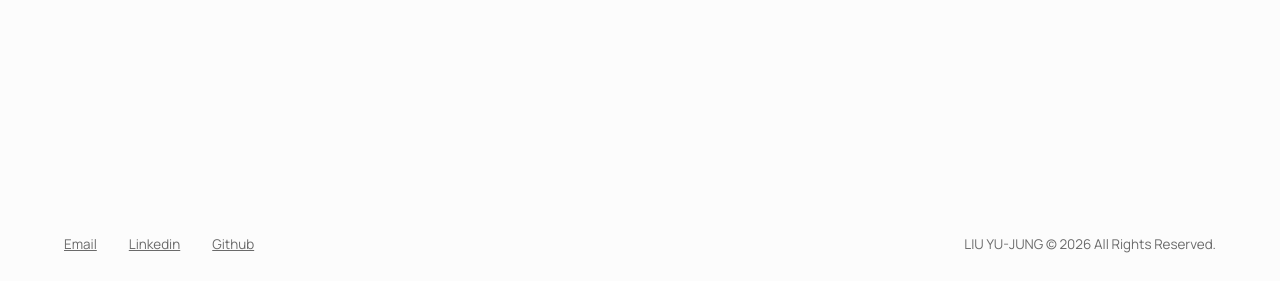
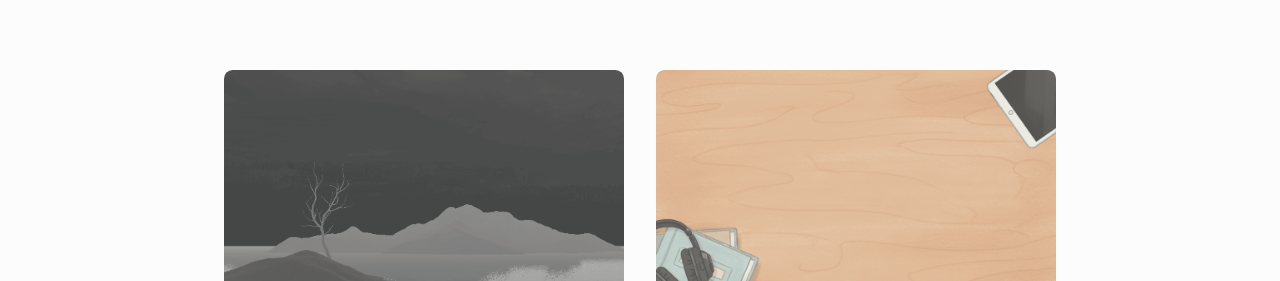
Before and after one commit to YuJungLiu/Webiste_2026_React, a React (Vite) app: page /game in a window 1280 px wide. Shown: the part 2519-2800 px from the top of the page. Built offline with nearby package versions, Linux system fonts and the light colour scheme.

Commit message:
Page unlock

```diff
--- a/src/App.jsx
+++ b/src/App.jsx
@@ -3,12 +3,12 @@ import { BrowserRouter as Router, Routes, Route } from "react-router-dom";
 // import { Analytics } from "@vercel/analytics/next"
 import "./index.css";
 
-// 基礎組件
+
 import MouseLens from "./components/MouseLens";
 import Header from "./components/Header";
 import Footer from "./components/Footer";
 
-// 頁面組件
+
 import Home from "./pages/Home";
 import About from "./pages/About";
 import CategoryPage from "./pages/CategoryPage";
@@ -26,7 +26,6 @@ function App() {
           <Route path="/" element={<Home />} />
           <Route path="/about" element={<About />} />
 
-          {/* 通用分類路由 */}
           <Route path="/ux" element={<CategoryPage categoryType="ux" />} />
           <Route path="/game" element={<CategoryPage categoryType="game" />} />
           <Route path="/media" element={<CategoryPage categoryType="media" />} />
--- a/src/data/projectsData.jsx
+++ b/src/data/projectsData.jsx
@@ -140,45 +140,45 @@ export const projectsData = {
               ]
             }
           },
-          // { id: 'comic-chaos', tag: 'AI-Embbed Doodle Game', title: 'Comic Chaos', img: '/assets/Com_1.png', fullWidth: false,
-          //   details: {
-          //     coverImg: '/assets/Com_2.png',
-          //     subtitle: 'AI-Embbed Doodle Game(Junction Hackathon)',
-          //     externalLink: 'https://shamitahmed.itch.io/comicchaos',
-          //     year: '2024',
-          //     contribution: 'Software development, UIUX Design',
-          //     credits: '劉有容(Liu Yu-Jung), Shamit Ahmed',
-          //     videoUrl: 'https://www.youtube.com/embed/joUPUe0u6KQ?si=ief1Sv4nWNNI2vwN',
-          //     description: `You are a comic artist with zero drawing skill but an insane deadline. Your demanding boss expects brilliant work, and you've got nothing but shaky doodles. Submit your "AI-enhanced" pages before the buzzer sounds!
+          { id: 'moment', tag: 'Game Poem', title: 'Moment', img: '/assets/Fire_1.png', fullWidth: false, details: {
+              coverImg: '/assets/Fire_2.png',
+              subtitle: 'Interactive Poem (Aalto School Project)',
+              externalLink: 'https://supermini-burger.itch.io/moment',
+              year: '2024',
+              contribution: 'Personal Project',
+              credits: '劉有容(Liu Yu-Jung)',
+              videoUrl: 'https://www.youtube.com/embed/V9bwmLYqEiE?si=HbrHJwKDrM7CfVrT',
+              description: `In Moment, the night sky ignites with fireworks—bursts of fleeting beauty that dance beyond reach. No matter how you time the shot, their brilliance slips through, uncaptured, a reminder that some wonders defy the lens.
 
-          //     Fool Your Boss, Save Your Job!`,
-          //     screenshots: [
-          //     //   '/assets/portfolio/No_P_1.jpg',
-          //     //   '/assets/portfolio/No_P_2.jpg',
-          //     //   '/assets/portfolio/No_P_3.jpg',
-          //     //   '/assets/portfolio/No_P_4.jpg',
-          //     ]
-          //   }
-          // },
-          // { id: 'moment', tag: 'Game Poem', title: 'Moment', img: '/assets/Fire_1.png', fullWidth: false, details: {
-          //     coverImg: '/assets/Fire_2.png',
-          //     subtitle: 'Interactive Poem (Aalto School Project)',
-          //     externalLink: 'https://supermini-burger.itch.io/moment',
-          //     year: '2024',
-          //     contribution: 'Personal Project',
-          //     credits: '劉有容(Liu Yu-Jung)',
-          //     videoUrl: 'https://www.youtube.com/embed/V9bwmLYqEiE?si=HbrHJwKDrM7CfVrT',
-          //     description: `In Moment, the night sky ignites with fireworks—bursts of fleeting beauty that dance beyond reach. No matter how you time the shot, their brilliance slips through, uncaptured, a reminder that some wonders defy the lens.
+              So why chase what can not be held? Set the camera aside, let your eyes drink in the spectacle, and etch each vivid instant into the quiet gallery of your mind, where the truest memories glow.`,
+              screenshots: [
+              //   '/assets/portfolio/No_P_1.jpg',
+              //   '/assets/portfolio/No_P_2.jpg',
+              //   '/assets/portfolio/No_P_3.jpg',
+              //   '/assets/portfolio/No_P_4.jpg',
+              ]
+            }
+          },
+          { id: 'comic-chaos', tag: 'AI-Embbed Doodle Game', title: 'Comic Chaos', img: '/assets/Com_1.png', fullWidth: false,
+            details: {
+              coverImg: '/assets/Com_2.png',
+              subtitle: 'AI-Embbed Doodle Game(Junction Hackathon)',
+              externalLink: 'https://shamitahmed.itch.io/comicchaos',
+              year: '2024',
+              contribution: 'Software development, UIUX Design',
+              credits: '劉有容(Liu Yu-Jung), Shamit Ahmed',
+              videoUrl: 'https://www.youtube.com/embed/joUPUe0u6KQ?si=ief1Sv4nWNNI2vwN',
+              description: `You are a comic artist with zero drawing skill but an insane deadline. Your demanding boss expects brilliant work, and you've got nothing but shaky doodles. Submit your "AI-enhanced" pages before the buzzer sounds!
 
-          //     So why chase what can not be held? Set the camera aside, let your eyes drink in the spectacle, and etch each vivid instant into the quiet gallery of your mind, where the truest memories glow.`,
-          //     screenshots: [
-          //     //   '/assets/portfolio/No_P_1.jpg',
-          //     //   '/assets/portfolio/No_P_2.jpg',
-          //     //   '/assets/portfolio/No_P_3.jpg',
-          //     //   '/assets/portfolio/No_P_4.jpg',
-          //     ]
-          //   }
-          // },
+              Fool Your Boss, Save Your Job!`,
+              screenshots: [
+              //   '/assets/portfolio/No_P_1.jpg',
+              //   '/assets/portfolio/No_P_2.jpg',
+              //   '/assets/portfolio/No_P_3.jpg',
+              //   '/assets/portfolio/No_P_4.jpg',
+              ]
+            }
+          },
         ]
       }
     ]
--- a/src/index.css
+++ b/src/index.css
@@ -22,9 +22,9 @@ html {
 }
 
 header {
-    position: sticky; /* 或 fixed */
+    position: sticky;
     top: 0;
-    z-index: 1000; /* 確保大於背景的 0 */
+    z-index: 1000;
 }
 
 footer {
```
